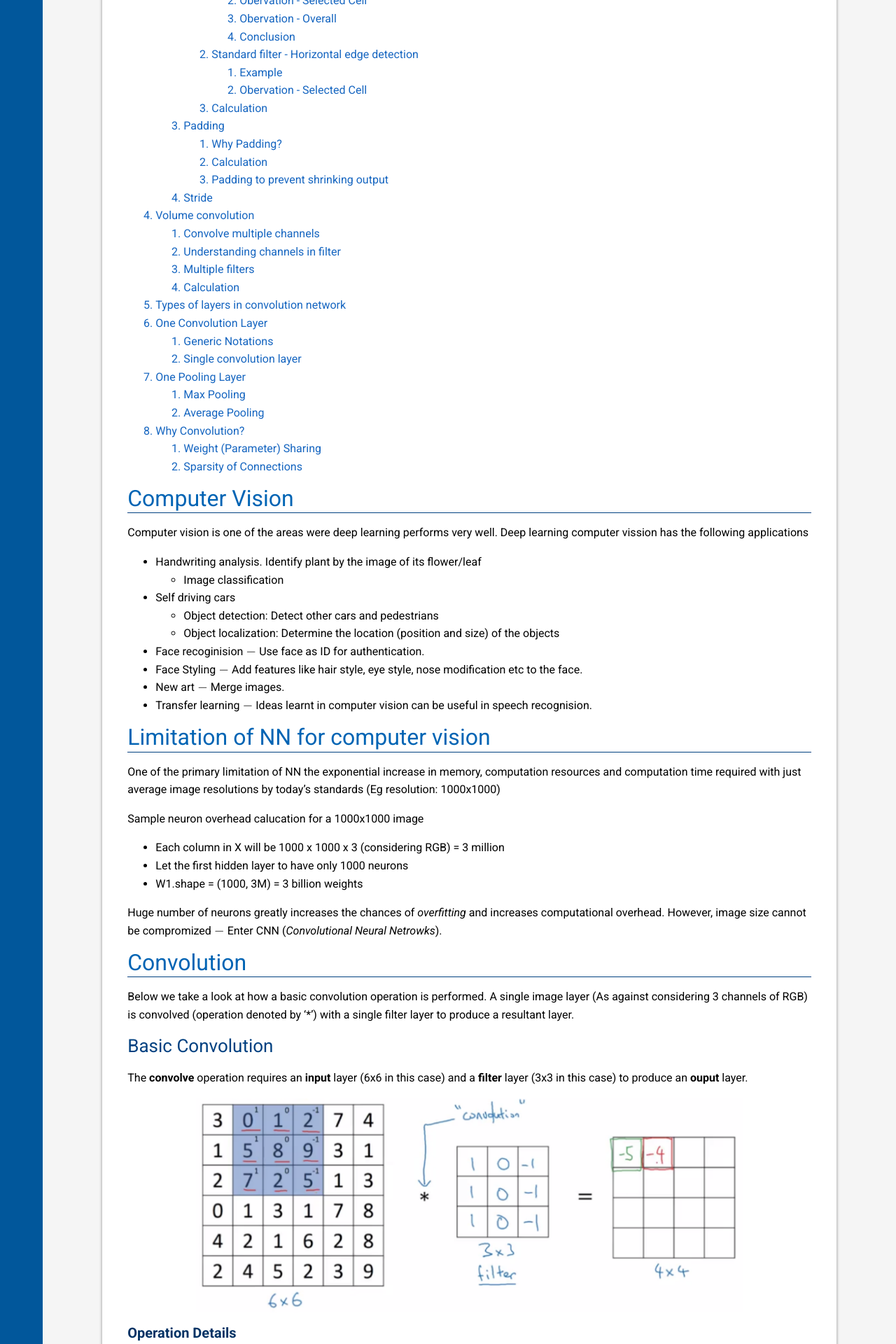
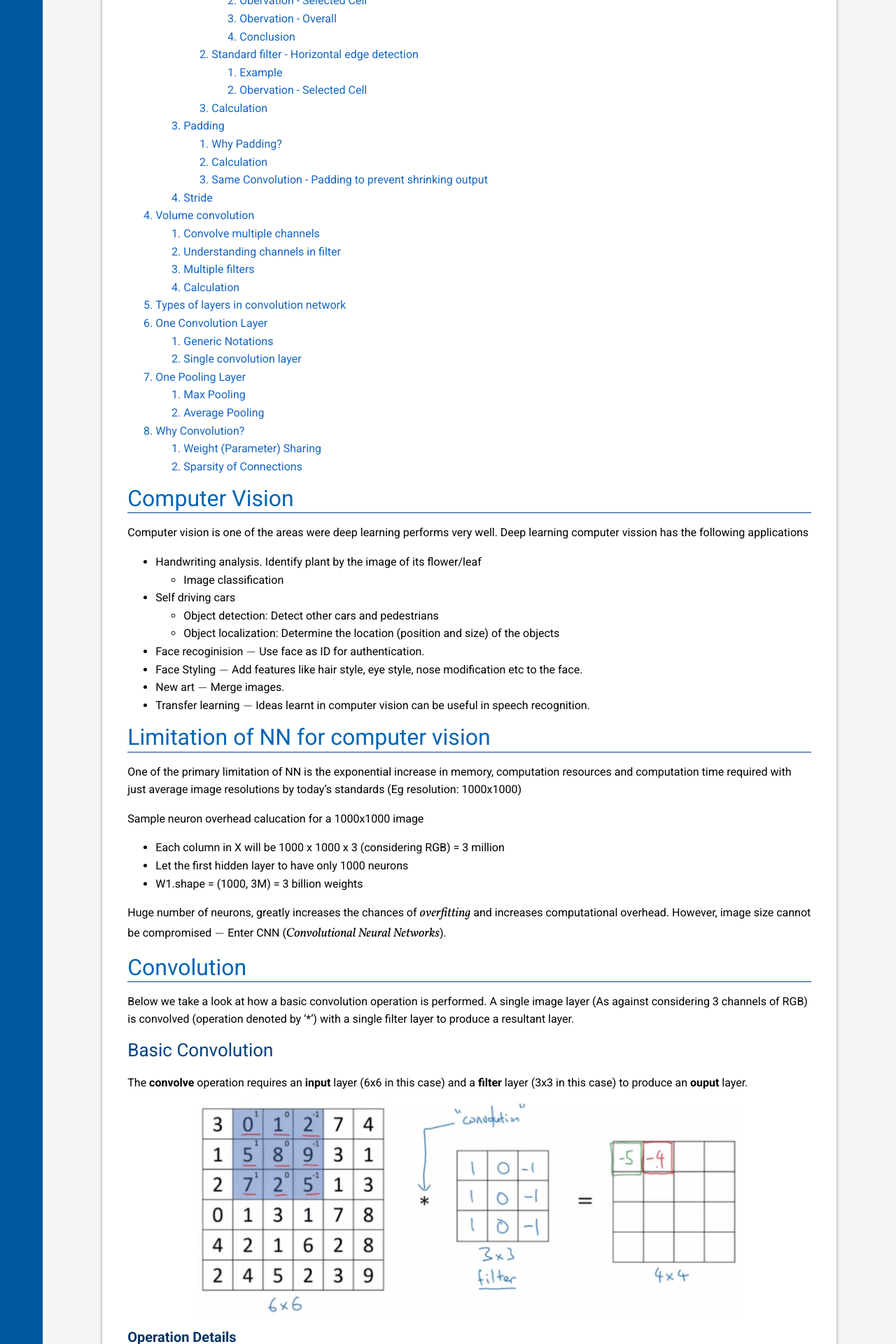
Before and after one commit to cafeduke/cafeduke.github.io, a Jekyll site: the page built from _posts/deeplearning/cnn/2018-09-10-cnn-intro.md, in a window 1280 px wide. Shown: the part 534-2454 px from the top of the page at 70% size. Built offline with Jekyll 4.4.1, drawn with Linux system fonts in a browser that asks for light colours; nearby versions of some CDN libraries; formulas are drawn with MathJax 3; some of the changed text lies outside the part shown.

Commit message:
CNN Intro Fix

```diff
--- a/_posts/deeplearning/cnn/2018-09-10-cnn-intro.md
+++ b/_posts/deeplearning/cnn/2018-09-10-cnn-intro.md
@@ -20,11 +20,11 @@
 - Face recoginision $$-$$ Use face as ID for authentication.
 - Face Styling $$-$$ Add features like hair style, eye style, nose modification etc to the face.
 - New art $$-$$ Merge images.
-- Transfer learning $$-$$ Ideas learnt in computer vision can be useful in speech recognision.
+- Transfer learning $$-$$ Ideas learnt in computer vision can be useful in speech recognition.
 
 # Limitation of NN for computer vision
 
-One of the primary limitation of NN the exponential increase in memory, computation resources and computation time required with just average image resolutions by today's standards (Eg resolution: 1000x1000)
+One of the primary limitation of NN is the exponential increase in memory, computation resources and computation time required with just average image resolutions by today's standards (Eg resolution: 1000x1000)
 
 Sample neuron overhead calucation for a 1000x1000 image
 
@@ -32,7 +32,7 @@
 - Let the first hidden layer to have only 1000 neurons
 - W1.shape = (1000,  3M) = 3 billion weights
 
-Huge number of neurons greatly increases the chances of *overfitting* and increases computational overhead. However, image size cannot be compromized $$-$$ Enter CNN (*Convolutional Neural Netrowks*).
+Huge number of neurons, greatly increases the chances of *overfitting* and increases computational overhead. However, image size cannot be compromised $$-$$ Enter CNN (*Convolutional Neural Networks*).
 
 # Convolution
 
@@ -76,7 +76,7 @@
 
 ### Standard filter - Vertical edge detection
 
-In the below example the vertical edge detector filter (with transitions from light to dark, as seen above) is applied to an image.
+In the below example the vertical edge detector filter (with transitions from light to dark, as seen above) is applied to an image. A filter with light to dark transitions is called a *positive edge detector* and a filter with dark to light transitions is called a *negative edge detector*.
 
 #### Example
 
@@ -140,7 +140,7 @@
 
 - The corner/edge cells of input matrix are involved in fewer computations.
 - The cells in the middle are involved in more computations
-- The size of resultant matrix shrinks
+- The width and height of resultant volume shrinks
 
 The above behavior results in following issues
 
@@ -156,7 +156,7 @@
 
 
 
-### Padding to prevent shrinking output
+### Same Convolution - Padding to prevent shrinking output
 
 If we have to ensure that the output layer size should be `n` then the required padding can ge figured as follows
 $$
--- a/assets/css/main.css
+++ b/assets/css/main.css
@@ -50,6 +50,12 @@
 h2 {  font-size: 26px; color:rgb(0, 64,128); }
 h3 {  font-size: 20px; color:rgb(0, 50,100); font-weight: bold;  }
 h4 {  font-size: 18px; color:rgb(0, 40, 80);  font-weight: bold; }
+
+em, i {
+    font-family: 'Vollkorn';
+    font-style: italic;
+    font-size: 18px;
+}
 
 /* Image - Not centered by Typora */
 img {
```
Also changed, not shown: other parts of _posts/deeplearning/cnn/2018-09-10-cnn-intro.md (+6 -6 lines).
